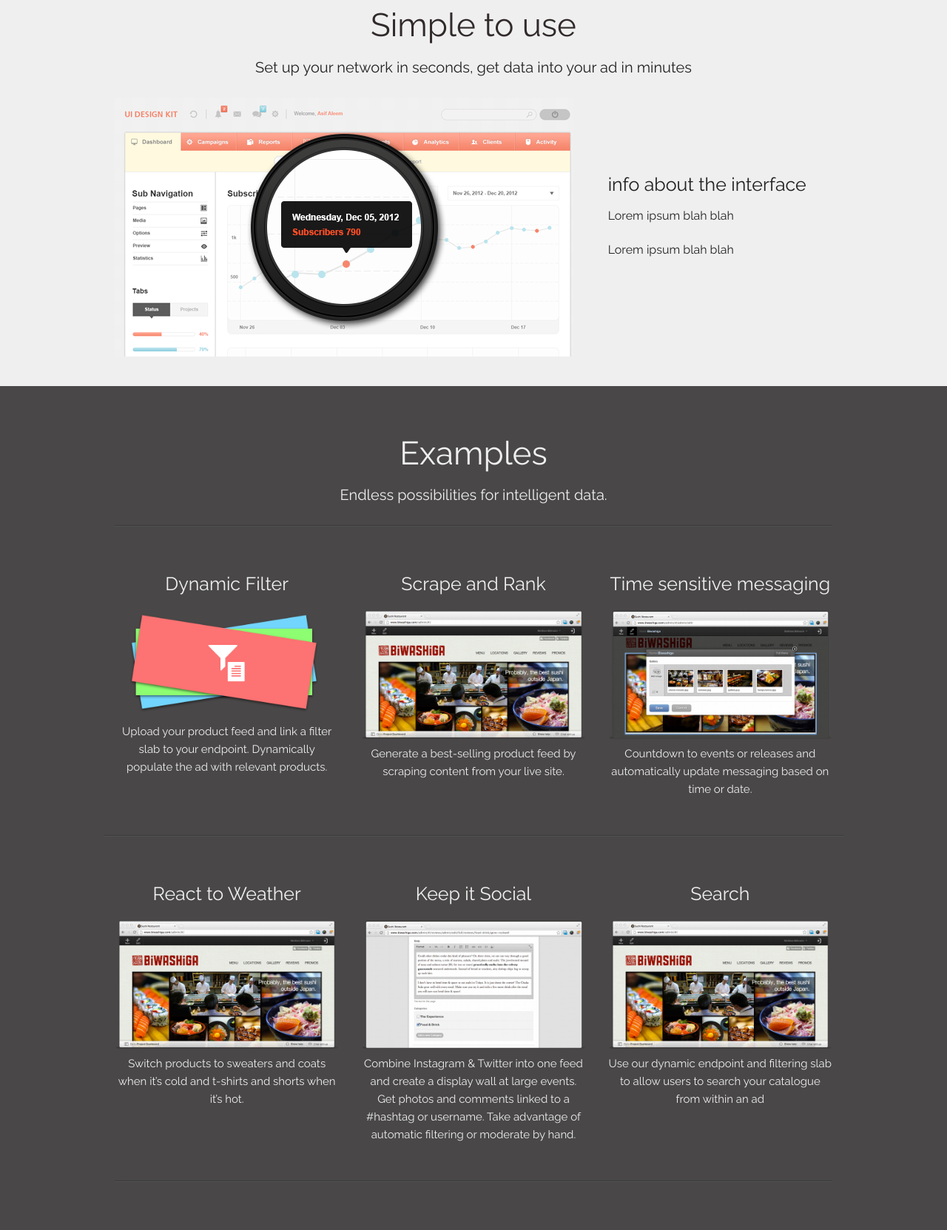
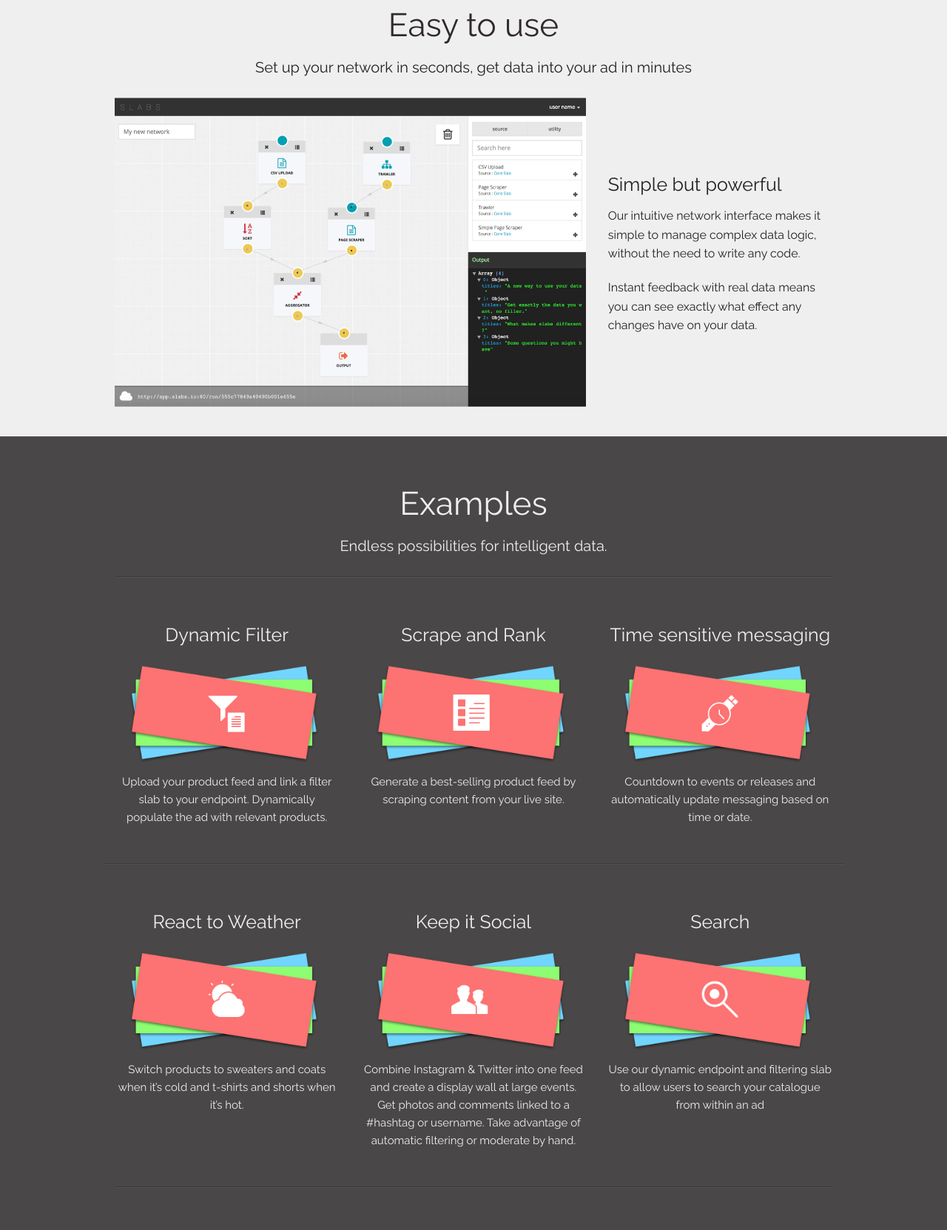
Before and after one commit to slabs-io/slabs-io.github.io, a plain HTML site: page index.html in a window 1280 px wide. Shown: the part 1137-2800 px from the top of the page at 74% size. Drawn offline with nearby package versions, Linux system fonts and the light colour scheme.

Commit message:
include updated images

```diff
--- a/css/styles.css
+++ b/css/styles.css
@@ -61,7 +61,7 @@ body {
 }
 
 .header .image-header {
-	margin: 0 auto;
+
 	width: 194px;
 }
 
--- a/index.html
+++ b/index.html
@@ -142,7 +142,7 @@
           <div class="row tour">
             <div class="small-12 columns">
               <!-- Main Title & Subtitle -->
-              <h1>Simple to use</h1>
+              <h1>Easy to use</h1>
               <p class="header">
                 Set up your network in seconds, get data into your ad in minutes
               </p>
@@ -152,14 +152,16 @@
             <!-- Feature 1 -->
             <!-- Large Image -->
             <div class="large-8 columns">
-              <img src="img/magnifier-620x350.png">
+              <img src="img/screenshot.png">
             </div>
             <!-- Side Text -->
             <div class="large-4 columns description">
-              <h2>info about the interface</h2>
-              <p class="description">Lorem ipsum blah blah</p>
+              <h2>Simple but powerful</h2>
               <p class="description">
-                Lorem ipsum blah blah
+                Our intuitive network interface makes it simple to manage complex data logic, without the need to write any code.
+              </p>
+              <p class="description">
+                Instant feedback with real data means you can see exactly what effect any changes have on your data.
               </p>
             </div>
             <!-- Horizontal Rule -->
@@ -202,7 +204,7 @@
 
             <div class="large-4 columns darkgrey">
               <h2>Scrape and Rank</h2>
-              <img src="img/white-labeling.png" width="720" height="450" alt="">
+              <img src="img/Page Scraper.png" width="720" height="450" alt="">
               <p class="description">
                 Generate a best-selling product feed by scraping content from your live site.
               </p>
@@ -213,7 +215,7 @@
 
             <div class="large-4 columns darkgrey">
               <h2>Time sensitive messaging</h2>
-              <img src="img/on-site-gallery.png" width="720" height="450" alt="">
+              <img src="img/Time.png" width="720" height="450" alt="">
               <p class="description">
                  Countdown to events or releases and automatically update messaging based on time or date.
               </p>
@@ -223,7 +225,7 @@
 
             <div class="large-4 columns darkgrey">
               <h2>React to Weather</h2>
-              <img src="img/white-labeling.png" width="720" height="450" alt="">
+              <img src="img/Weather.png" width="720" height="450" alt="">
               <p class="description">
                 Switch products to sweaters and coats when it’s cold and t-shirts and shorts when it’s hot.
               </p>
@@ -233,7 +235,7 @@
 
             <div class="large-4 columns darkgrey">
               <h2>Keep it Social</h2>
-              <img src="img/rich-text-editor.png" width="720" height="450" alt="">
+              <img src="img/Social.png" width="720" height="450" alt="">
               <p class="description">
                 Combine Instagram & Twitter into one feed and create a display wall at large events. Get photos and comments linked to a #hashtag or username.
                 Take advantage of automatic filtering or moderate by hand.
@@ -242,7 +244,7 @@
 
             <div class="large-4 columns darkgrey">
               <h2>Search</h2>
-              <img src="img/white-labeling.png" width="720" height="450" alt="">
+              <img src="img/Search.png" width="720" height="450" alt="">
               <p class="description">
                 Use our dynamic endpoint and filtering slab to allow users to search your catalogue from within an ad
               </p>
```
Also changed, not shown: img/Page Scraper.png (added), img/Search.png (added), img/Social.png (added), img/Time.png (added), img/Weather.png (added), img/screenshot.png (added).
